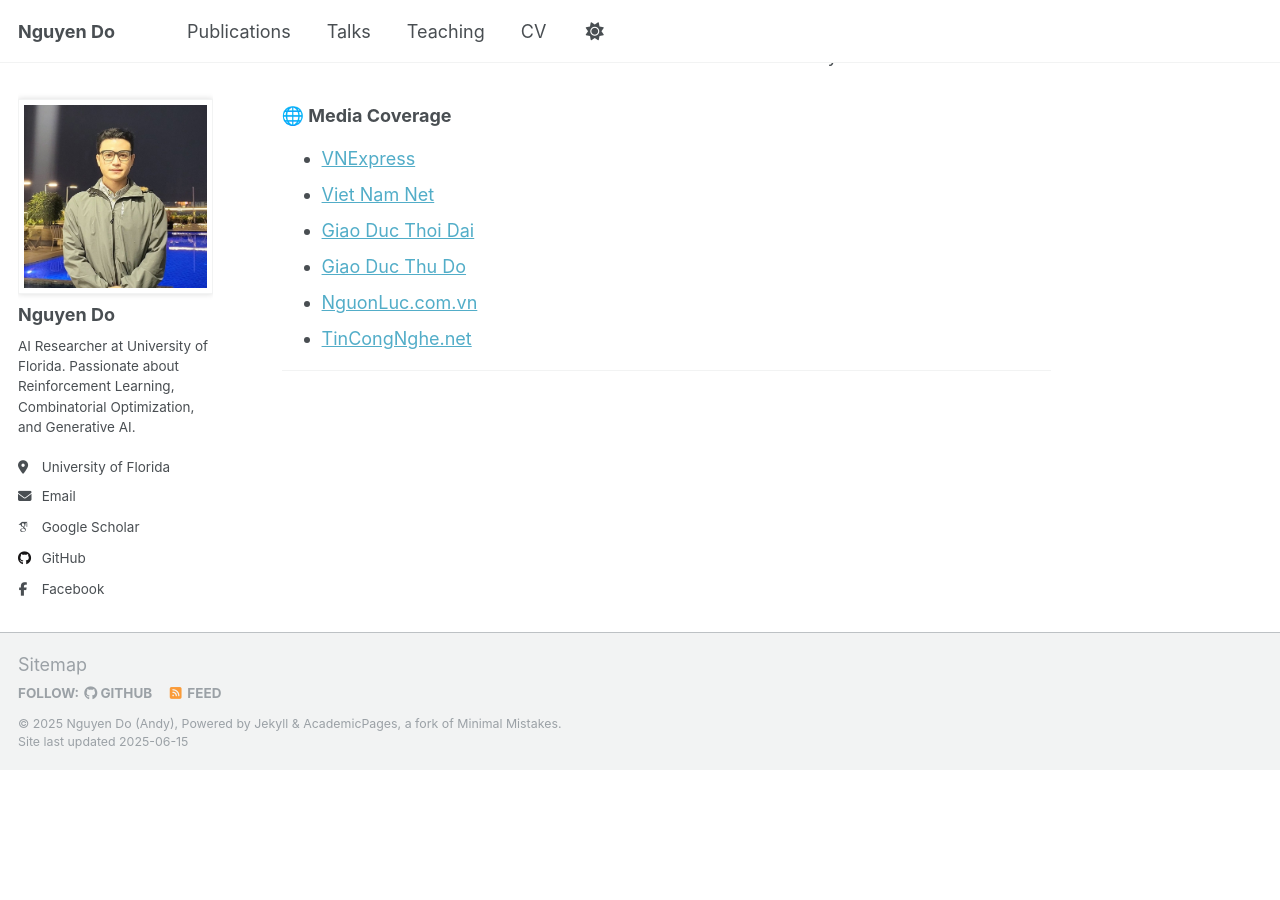
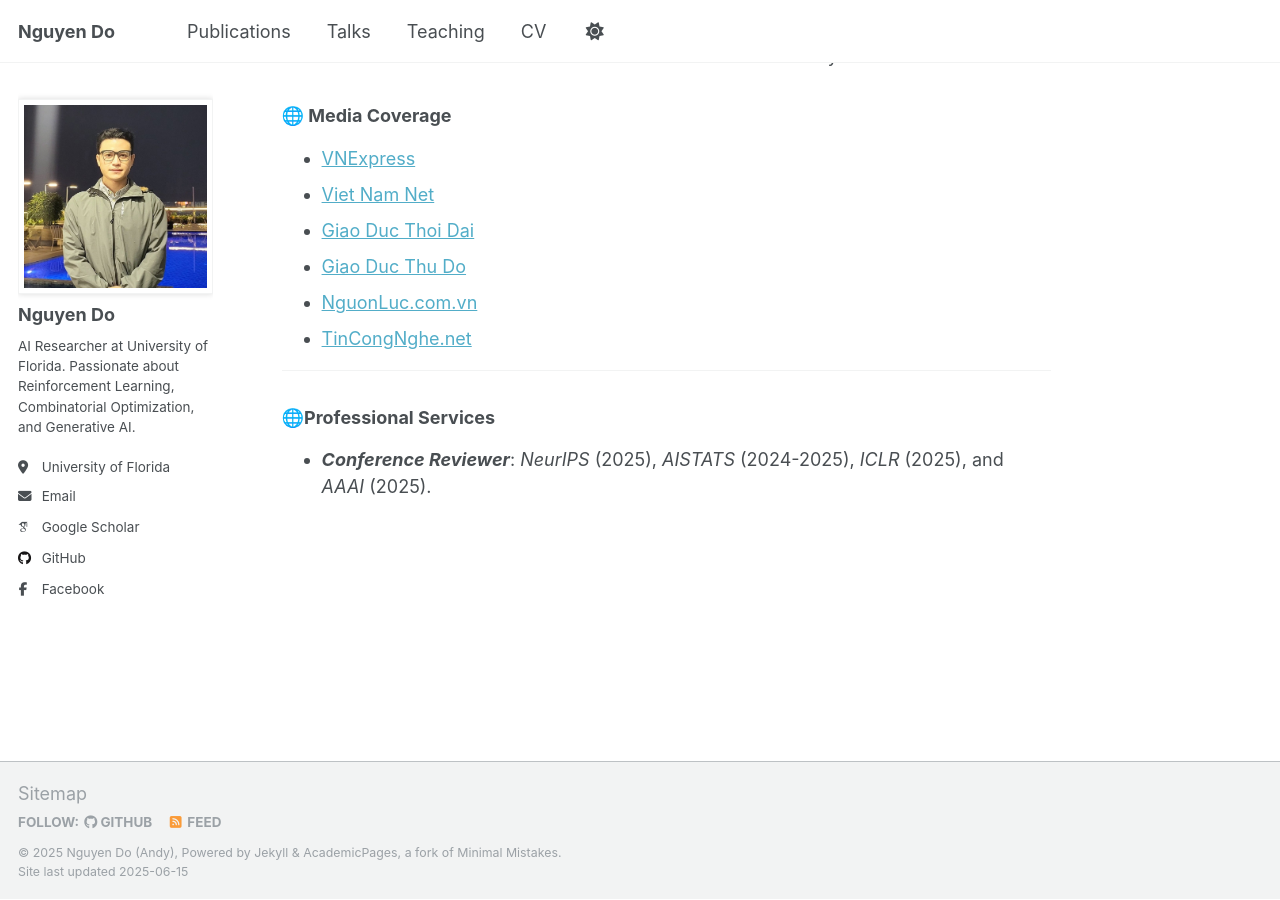
Before and after one commit to nguyendo1801/nguyendo1801.github.io, a Jekyll site: the page built from _pages/about.md, in a window 1280 px wide and 900 px high, scrolled down 3443 px. Built offline with Jekyll 4.4.1, drawn with Linux system fonts in a browser that asks for light colours; some web fonts are replaced; before the commit the page ends 4213 px from its top, so only the background shows below that.

Commit message:
0.0.0.0.1.8

```diff
--- a/_pages/about.md
+++ b/_pages/about.md
@@ -113,3 +113,6 @@ I’m especially drawn to problems that sit at the boundary between learning and
 - [TinCongNghe.net](https://www.tincongnghe.net/t-54224/sinh-vien-nghien-cuu-ai-co-cong-bo-quoc-te.html)
 
 ---
+
+### 🌐Professional Services
+- **_Conference Reviewer_**: _NeurIPS_ (2025), _AISTATS_ (2024-2025), _ICLR_ (2025), and _AAAI_ (2025).
```
